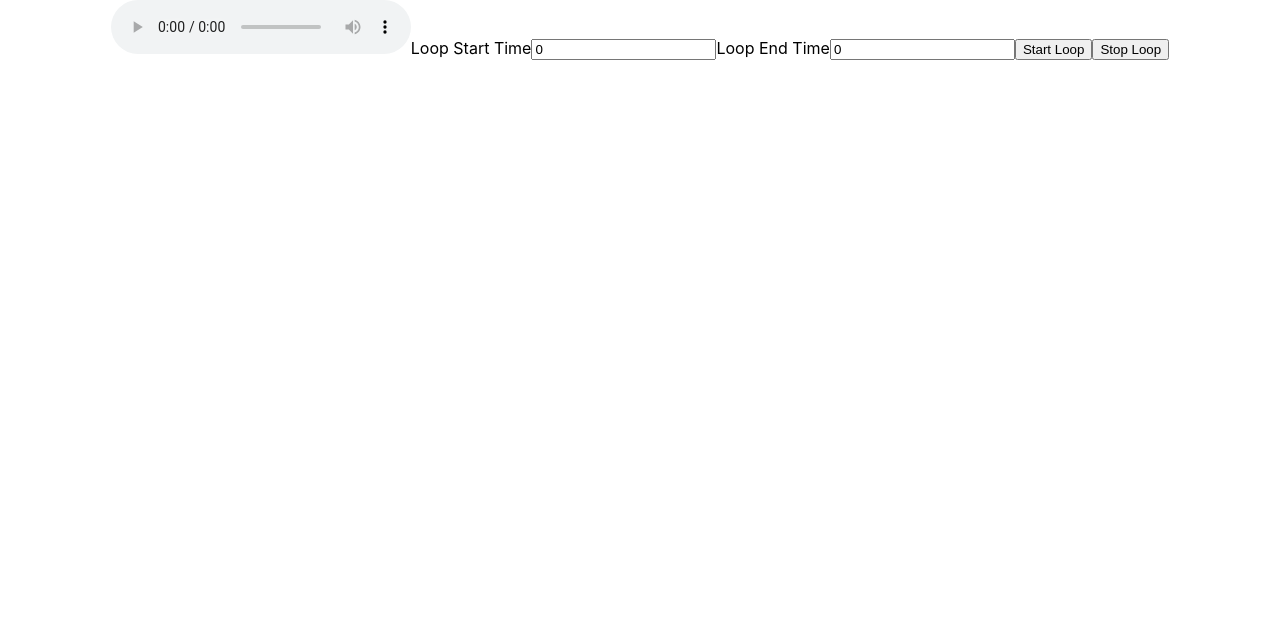
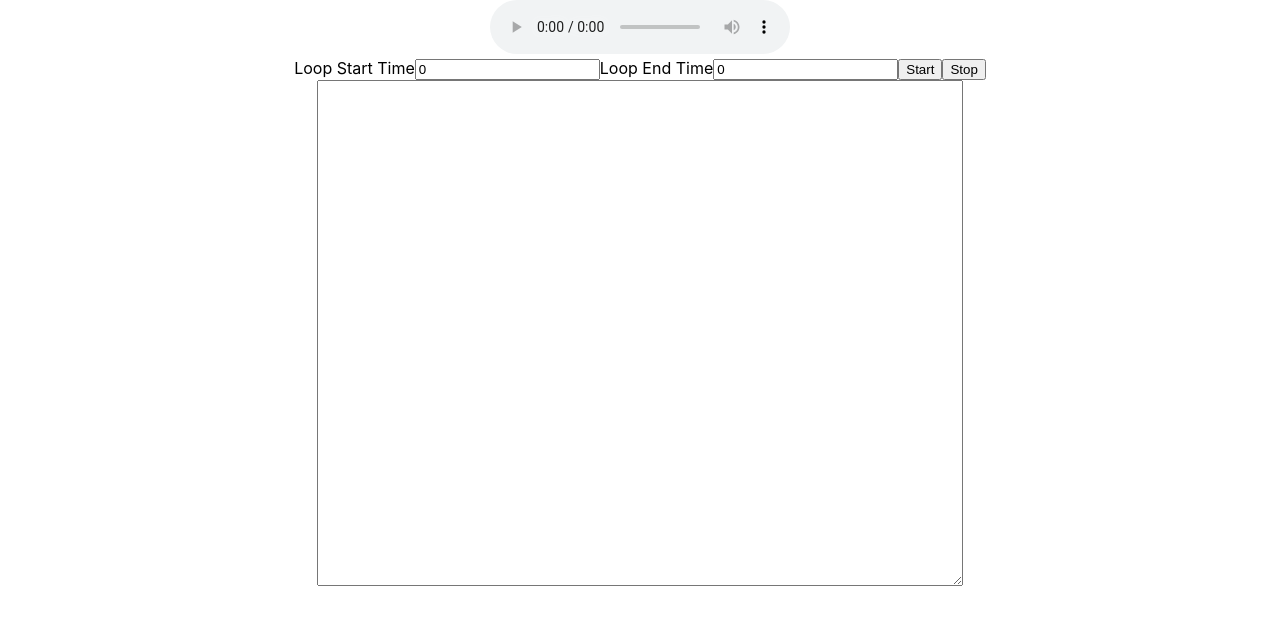
Before and after one commit to bpb54321/boucle, a React (Create React App) app: page / in a window 1280 px wide. Shown: the top 620 px of the page. Built offline with nearby package versions, Linux system fonts and the light colour scheme.

Commit message:
Add textarea.

```diff
--- a/src/App.css
+++ b/src/App.css
@@ -2,37 +2,9 @@
   text-align: center;
 }
 
-.App-logo {
-  height: 40vmin;
-  pointer-events: none;
+.App__textarea {
+  width: 50%;
+  min-width: 500px;
+  height: 500px;
+  font-size: 1.25rem;
 }
-
-@media (prefers-reduced-motion: no-preference) {
-  .App-logo {
-    animation: App-logo-spin infinite 20s linear;
-  }
-}
-
-.App-header {
-  background-color: #282c34;
-  min-height: 100vh;
-  display: flex;
-  flex-direction: column;
-  align-items: center;
-  justify-content: center;
-  font-size: calc(10px + 2vmin);
-  color: white;
-}
-
-.App-link {
-  color: #61dafb;
-}
-
-@keyframes App-logo-spin {
-  from {
-    transform: rotate(0deg);
-  }
-  to {
-    transform: rotate(360deg);
-  }
-}
--- a/src/App.js
+++ b/src/App.js
@@ -46,12 +46,17 @@ function App({ pauseTimeBetweenLoops, ...props }) {
           ref={audioPlayerRef}
           data-testid={"audio-player"}
           controls
-          src="la-saison-des-caucus-et-des-primaires-aux-eta.mp4"
+          src="justice-le-role-incontournable-du-dpcp.mp4"
           onTimeUpdate={onTimeUpdate}
         >
           Your browser does not support the
           <code>audio</code> element.
         </audio>
+        <form
+          onSubmit={event => {
+            event.preventDefault();
+          }}
+        >
           <label htmlFor="loop-start-time">Loop Start Time</label>
           <input
             id="loop-start-time"
@@ -70,8 +75,15 @@ function App({ pauseTimeBetweenLoops, ...props }) {
               onValueChange(event, setEndTime);
             }}
           />
-        <button onClick={handleStartLoop}>Start Loop</button>
-        <button onClick={handleStopLoop}>Stop Loop</button>
+          <button onClick={handleStartLoop}>Start</button>
+          <button onClick={handleStopLoop}>Stop</button>
+          <div>
+            <textarea
+              className="App__textarea"
+              data-testid="transcription-area"
+            ></textarea>
+          </div>
+        </form>
       </main>
     </div>
   );
```
Also changed, not shown: 1 other file (tests, documents, lock files or other folders). Lines whose indentation alone changed are shown as unchanged.
